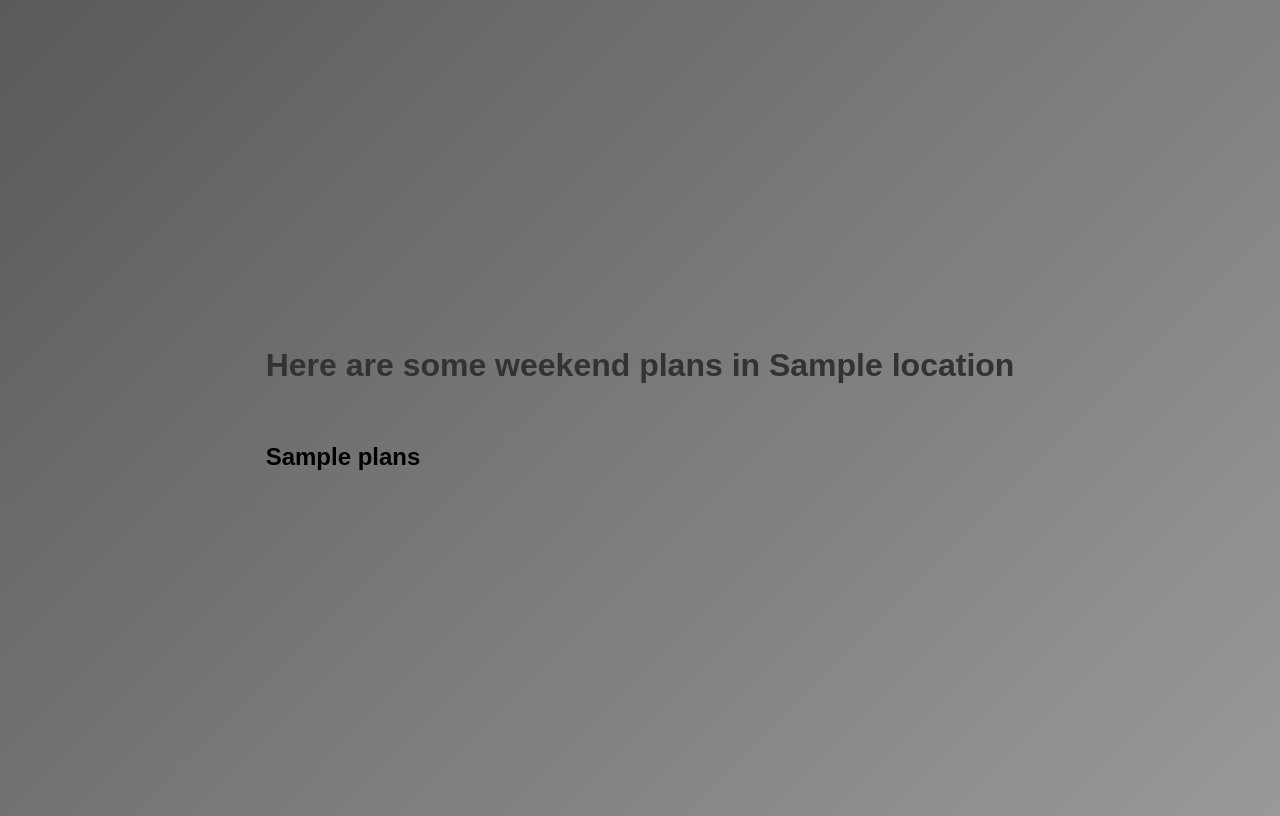
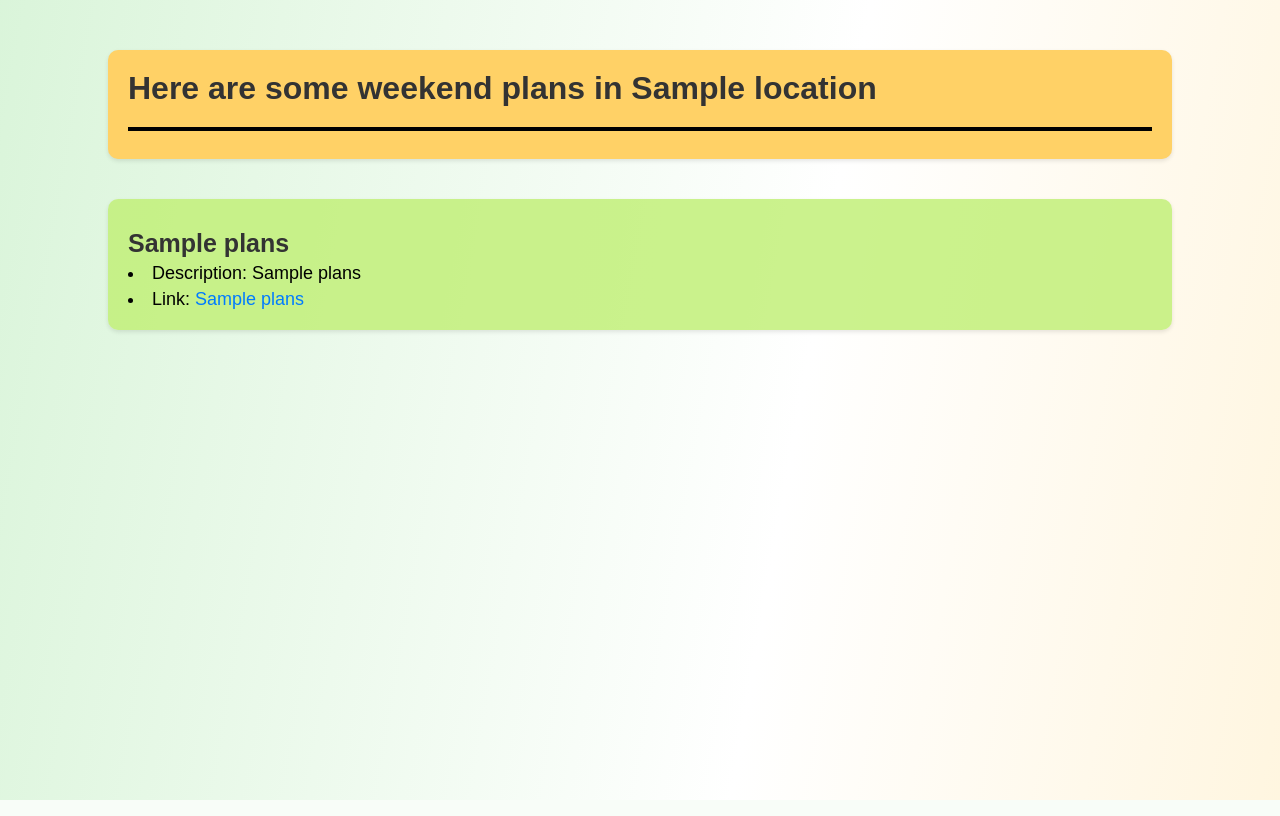
Before and after one commit to Annarhysa/Weekndr, a Flask app: template templates/plans.html in a window 1280 px wide. Run offline with Flask 3, Linux system fonts and the light colour scheme; the template is opened without the code that fills it: most values are stand-ins (such as "Sample title", 1, 10 or a date in 2020); parts of the project's set-up code (start-up, migrations or seed data) failed here and were passed over.

Commit message:
Solved the issue with list

```diff
--- a/app.py
+++ b/app.py
@@ -44,10 +44,8 @@ def suggest_plans():
         # No duplicates, just convert the DataFrame to a list of lists
         filtered_data_list = filtered_data_columns.values.tolist()
 
-    suggested_plans = list(zip(filtered_data_list[0], filtered_data_list[1], filtered_data_list[2]))
-
     # Render the output on an HTML page
-    return render_template('plans.html', plans=suggested_plans, location = location)
+    return render_template('plans.html', plans=filtered_data_list, location = location)
 
 if __name__ == '__main__':
     app.run(debug=True)
--- a/static/styles.css
+++ b/static/index.css
@@ -1,6 +1,6 @@
 body {
     font-family: Arial, sans-serif;
-    background: linear-gradient(135deg, #000000, #ffffff);
+    background: linear-gradient(100deg, #8cdf8c, #ffffff, #ffd166);
     background-size: 400% 400%;
     animation: gradientBackground 10s ease infinite;
     display: flex;
--- /dev/null
+++ b/static/plans.css
@@ -0,0 +1,95 @@
+/* Add a better color palette */
+:root {
+    --primary-color: #ff6f61;
+    --secondary-color: #ffd166;
+    --text-color: #333;
+    --link-color: #007bff;
+    --link-hover-color: #0056b3;
+    --accent-color-1: #ffcc00;
+    --accent-color-2: #00b300;
+    --accent-color-3: #ff4081;
+}
+
+/* Reset default margin and padding */
+body, h1, h2, li {
+    margin: 0;
+    padding: 0;
+}
+
+/* Set font family and size */
+body {
+    font-family: Arial, sans-serif;
+    background: linear-gradient(100deg, #8cdf8c, #ffffff, #ffd166);
+    background-size: 400% 400%;
+    animation: gradientBackground 10s ease infinite;
+}
+
+/* Style the container */
+#container {
+    width: 80%;
+    margin: 50px auto;
+    background-color: var(--secondary-color);
+    border-radius: 10px;
+    padding: 20px;
+    box-shadow: 0 2px 4px rgba(0, 0, 0, 0.1);
+}
+
+/* Style the heading */
+h1 {
+    margin-bottom: 20px;
+    font-size: 32px;
+    color: var(--text-color);
+}
+
+/* Style the plan items */
+h2 {
+    margin-top: 10px;
+    margin-bottom: 5px; /* Adjust the value as needed */
+    font-size: 25px;
+    color: var(--text-color);
+}
+
+/* Style the link */
+li {
+    margin-top: 5px;
+    font-size: 18px;
+}
+
+a {
+    color: var(--link-color);
+    text-decoration: none;
+    transition: color 0.3s ease;
+}
+
+a:hover {
+    color: var(--link-hover-color);
+}
+
+hr{
+    border: 0;
+    border-top: 4px solid #000000;
+    width: 100%;
+}
+
+#plans{
+    width: 80%;
+    height: fit-content;
+    margin: 50px auto;
+    margin-top: -10px;
+    background-color: rgba(194, 240, 121, 0.849);
+    border-radius: 10px;
+    padding: 20px;
+    box-shadow: 0 2px 4px rgba(0, 0, 0, 0.1);
+}
+
+@keyframes gradientBackground {
+    0% {
+        background-position: 0% 50%;
+    }
+    50% {
+        background-position: 100% 50%;
+    }
+    100% {
+        background-position: 0% 50%;
+    }
+}
--- a/templates/index.html
+++ b/templates/index.html
@@ -4,7 +4,7 @@
     <meta charset="UTF-8">
     <meta name="viewport" content="width=device-width, initial-scale=1.0">
     <title>Weekend Plans Suggestion App</title>
-    <link rel="stylesheet" href="static/styles.css">
+    <link rel="stylesheet" href="static/index.css">
 </head>
 <body>
     <div class="container">
--- a/templates/plans.html
+++ b/templates/plans.html
@@ -3,24 +3,19 @@
 <head>
     <meta charset="UTF-8">
     <meta name="viewport" content="width=device-width, initial-scale=1.0">
-    <link rel="stylesheet" href="static/styles.css">
+    <link rel="stylesheet" href="static/plans.css">
     <title>Weekend Plans</title>
 </head>
 <body>
     <div id = container>
         <h1>Here are some weekend plans in {{ location }}</h1>
-        <br>
+        <hr>
+    </div>
+    <div id = plans>
         {% for items in plans %}
             <h2>{{ items[0] }}</h2>
-            {% for i in range(1, loop.length) %}
-                {% if items[i] %}
-                    {% if i == 1 %}
-                        <p>{{ items[i] }}</p>
-                    {% else %}
-                        <a href="{{ items[i] }}">{{ items[i] }}</a>
-                    {% endif %}
-                {% endif %}
-            {% endfor %}
+            <li>Description: {{ items[1] }}</li>
+            <li>Link: <a href="{{ items[2] }}">{{ items[2] }}</a></li>
         {% endfor %}
     </div>
 </body>
```
